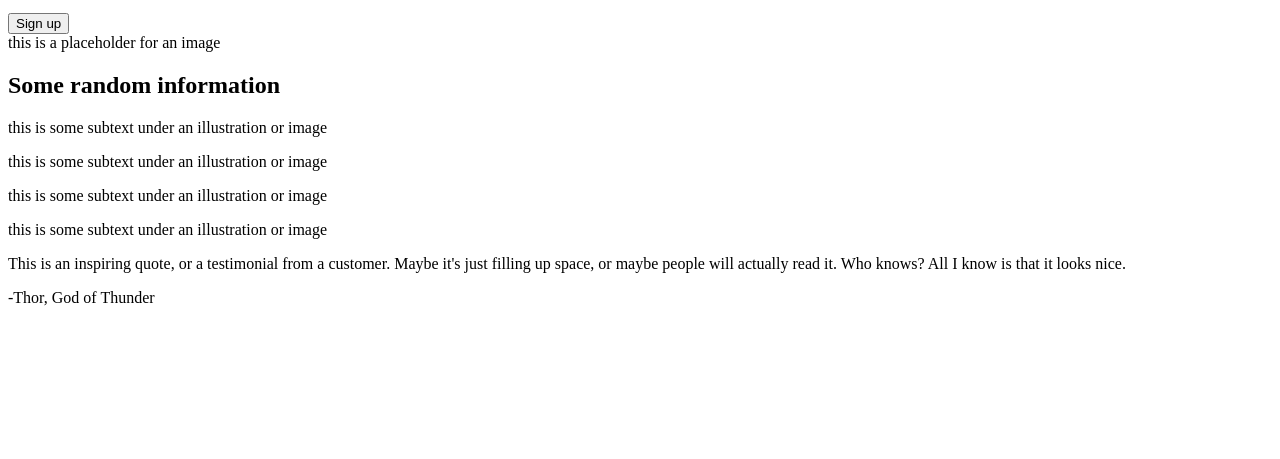
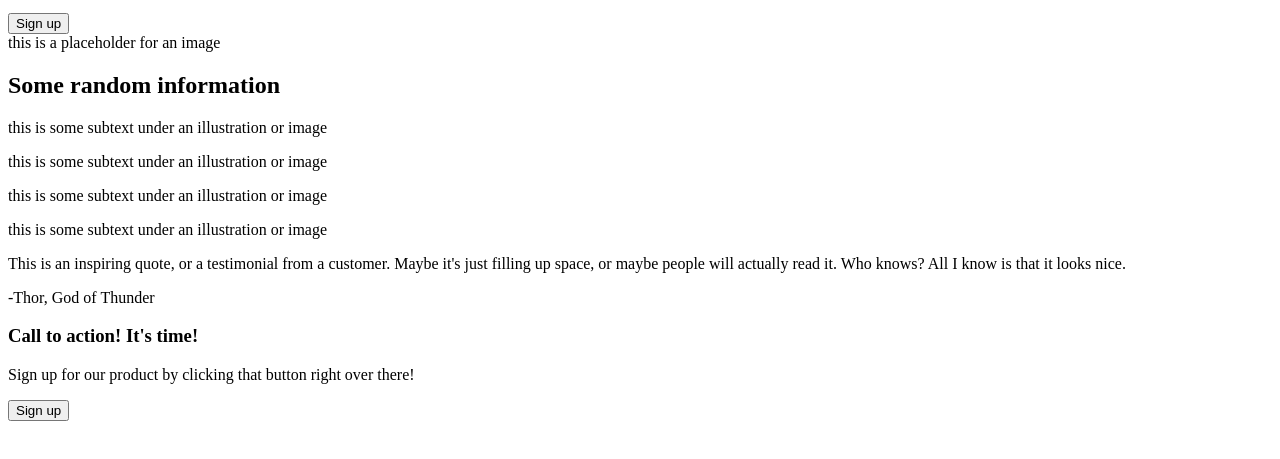
Before and after one commit to prospero-apps/landing-page, a plain HTML site: page index.html in a window 1280 px wide. Shown: the part 197-656 px from the top of the page. Drawn offline with Linux system fonts and the light colour scheme.

Commit message:
Structure section 4 without styles

```diff
--- a/index.html
+++ b/index.html
@@ -73,7 +73,11 @@
 
     <!-- section 4 -->
     <div class="call">
-
+        <h3>Call to action! It's time!</h3>
+        <p class="signup-info">Sign up for our product by
+            clicking that button right over there!
+        </p>
+        <button class="signup">Sign up</button>
     </div>
 
     <!-- footer -->
```
